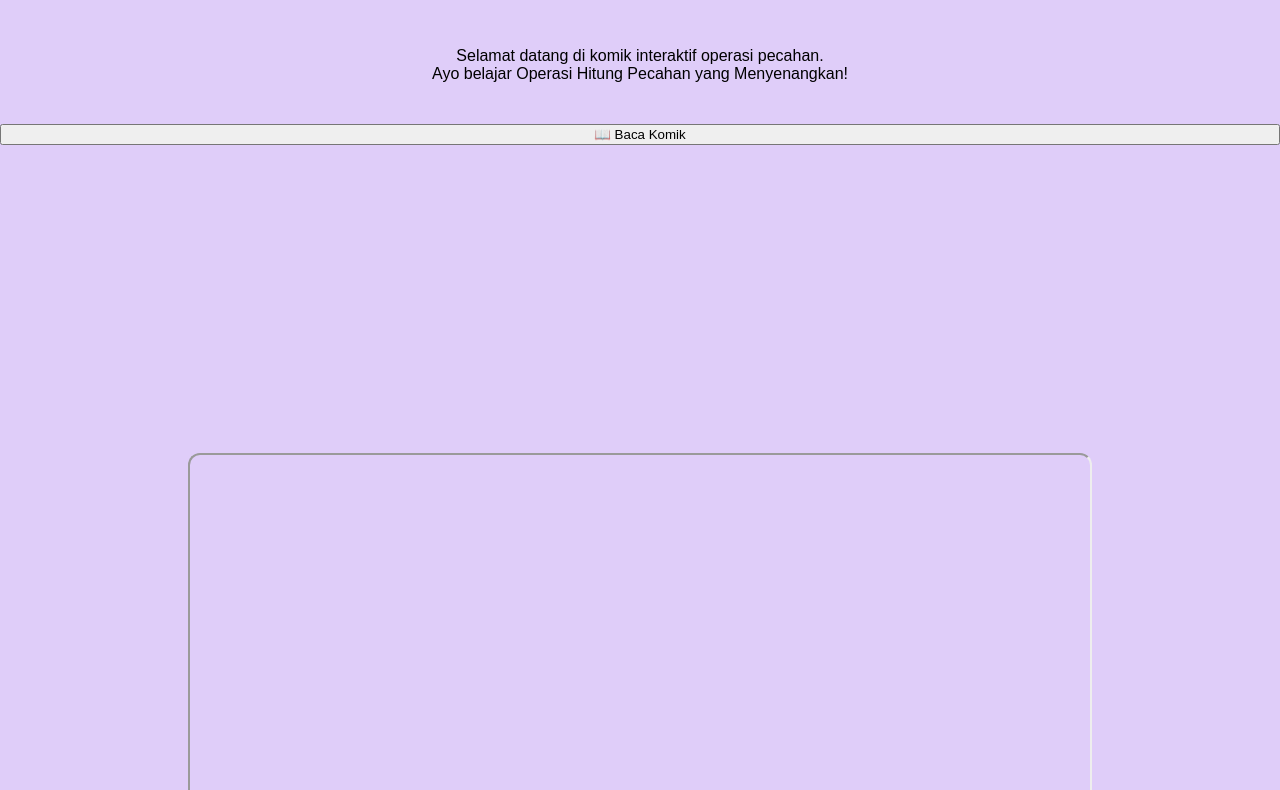
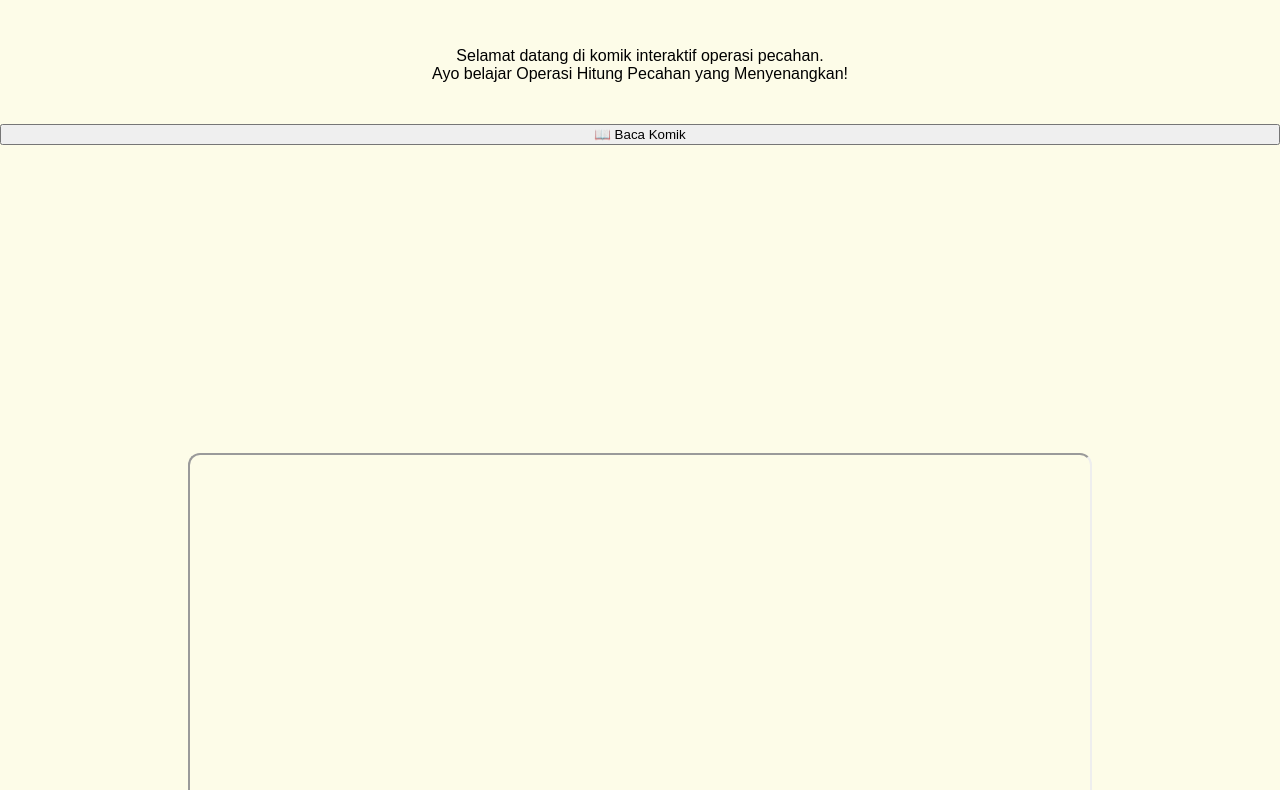
Before and after one commit to srilaksmi-glitch/komik-digital, a plain HTML site: page index.html in a window 1280 px wide. Shown: the part 365-1155 px from the top of the page. Drawn offline with Linux system fonts and the light colour scheme.

Commit message:
Update style.css

```diff
--- a/style.css
+++ b/style.css
@@ -1,7 +1,7 @@
 body{
   margin:0;
   font-family:Arial, sans-serif;
-  background:#d0b5f7ab;
+  background:#fdfce8;
   text-align:center;
 }
 
```
